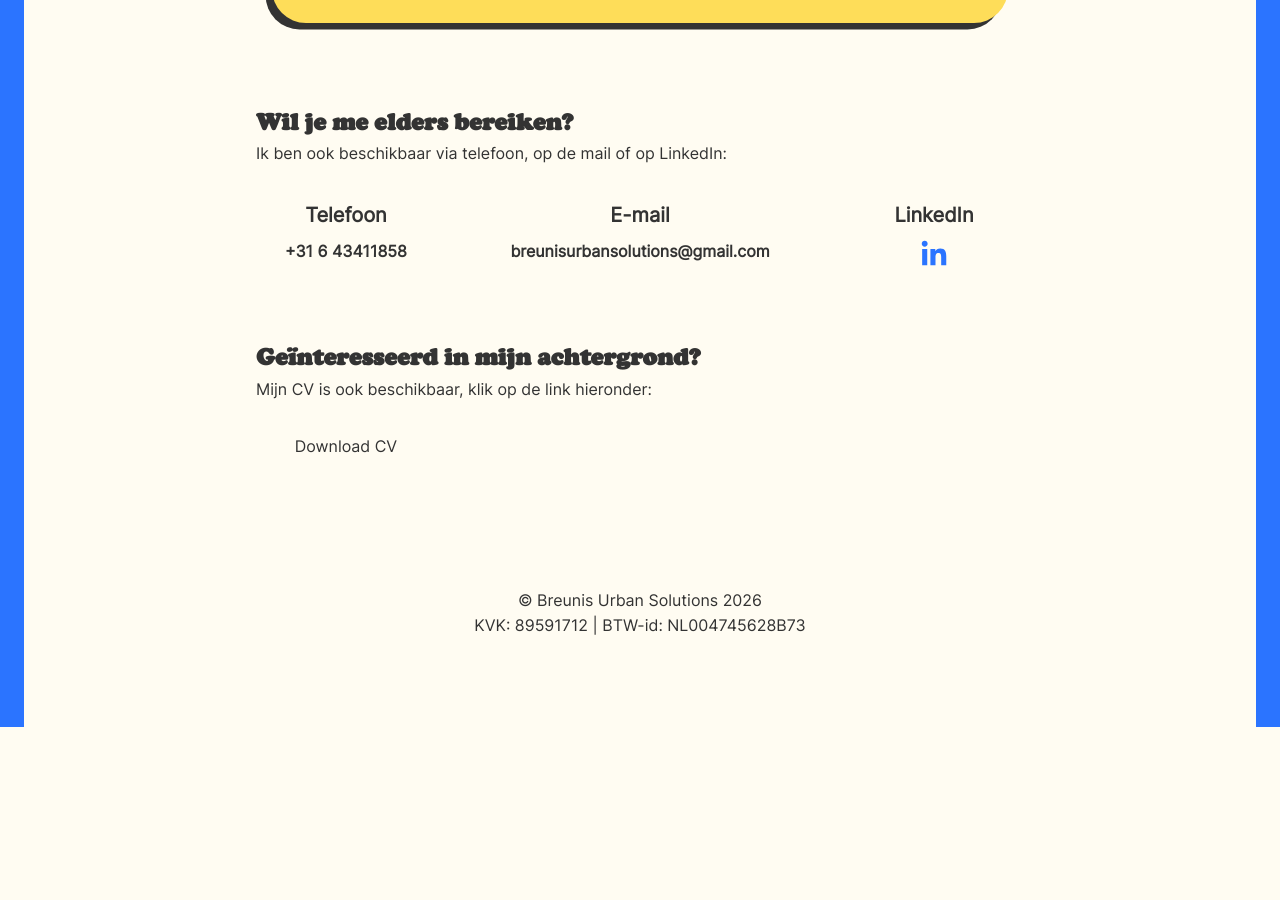
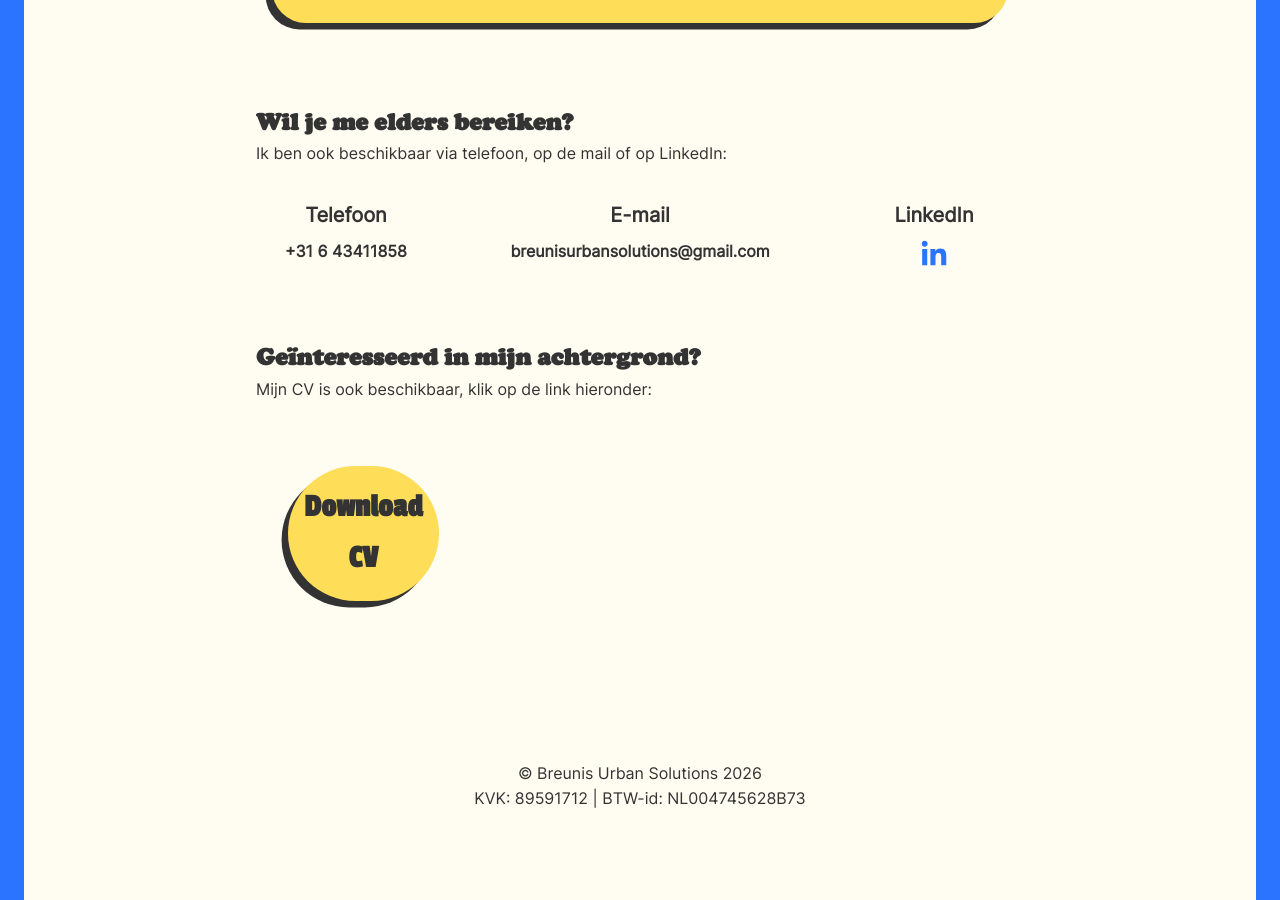
Before and after one commit to TheRealEdd/BreunisUrbanSolutions, a Jekyll site: the page built from contact.html, in a window 1280 px wide and 900 px high, scrolled down 1149 px. Built offline with Jekyll 4.4.1, drawn with Linux system fonts in a browser that asks for light colours; before the commit the page ends 1876 px from its top, so only the background shows below that.

Commit message:
download button

```diff
--- a/contact.html
+++ b/contact.html
@@ -134,7 +134,7 @@ title: BUS | Contact
         <div class="contact-options">
             <div class="contact-option">
                 <a href="{{ cv_data.cv_file | prepend: site.baseurl }}"
-                    download="CV_Breunis_Urban_Solutions.pdf" class="download-button">
+                    download="CV_Breunis_Urban_Solutions.pdf" class="form-submit">
                     Download CV
                 </a>
             </div>
```
